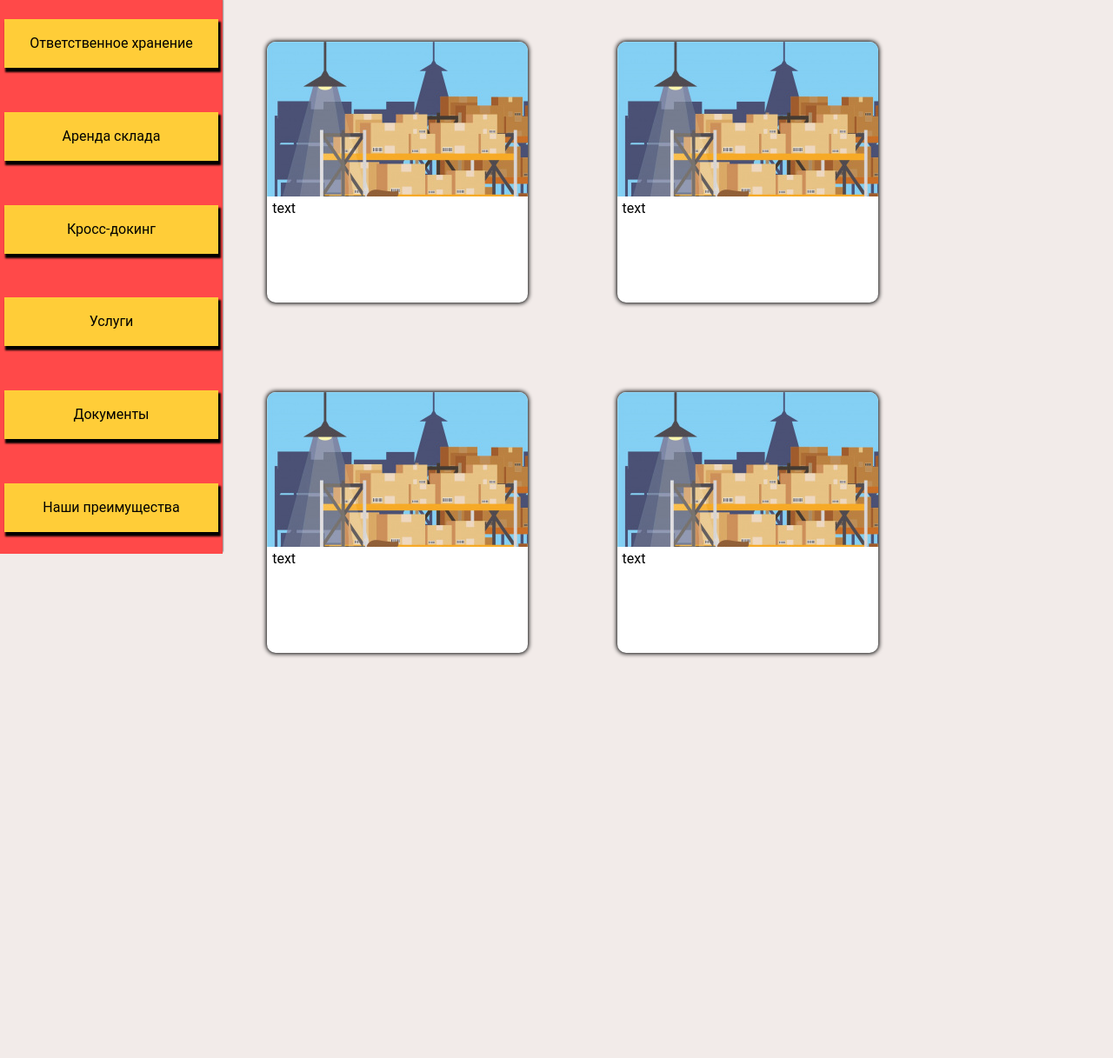
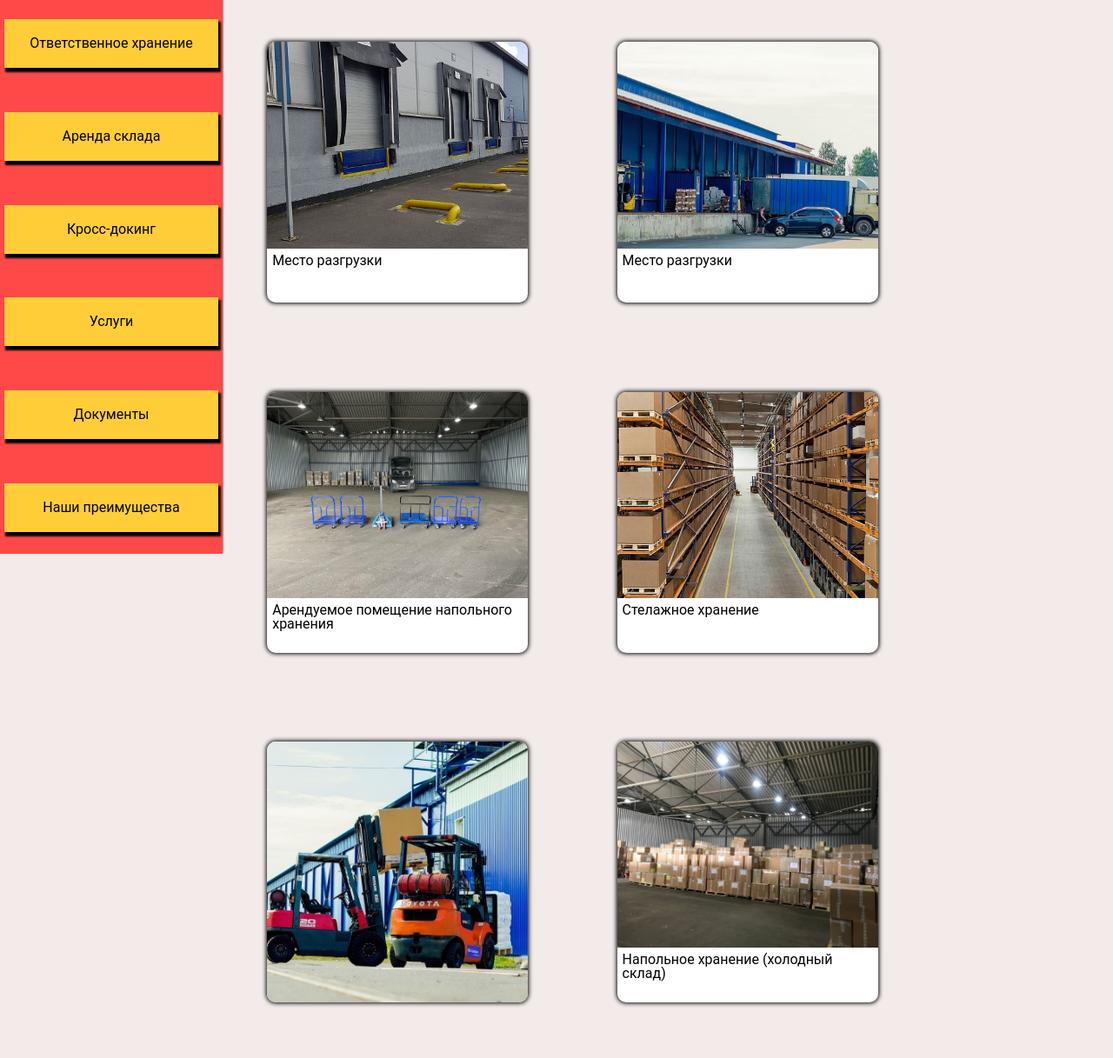
Before and after one commit to kalininmn/Warehousing-services, a website: page src/pages/PhotosPage.html in a window 1280 px wide. Shown: the part 163-1380 px from the top of the page at 87% size. Before the commit the page ends 965 px from the top, so only its background shows below. Drawn offline with nearby package versions, Linux system fonts and the light colour scheme; files that its build step writes are made by us from their sources; files whose address does not match are found by name.

Commit message:
Added him-photos

```diff
--- a/src/pages/PhotosPage.html
+++ b/src/pages/PhotosPage.html
@@ -54,17 +54,108 @@
 
   <div class="wrapper-main">
     <div class="wrapper-photo-card">
-      <div class="photo-card"><div class="wrapper-img"><img src="/assets/photos/logo.jpg" alt="Картинка"></div><div class="wrapper-text"><span>text</span></div></div>
+      <div class="photo-card">
+        <div class="wrapper-img"><img src="/assets/photos/1.jpg" alt="Картинка"></div>
+        <div class="wrapper-text">
+          <span>Место разгрузки</span>
+        </div>
+      </div>
     </div>
     <div class="wrapper-photo-card">
-      <div class="photo-card"><div class="wrapper-img"><img src="/assets/photos/logo.jpg" alt="Картинка"></div><div class="wrapper-text"><span>text</span></div></div>
+      <div class="photo-card">
+        <div class="wrapper-img"><img src="/assets/photos/11.jpg" alt="Картинка"></div>
+        <div class="wrapper-text">
+          <span>Место разгрузки</span>
+        </div>
+      </div>
+    </div>
+
+    <div class="wrapper-photo-card">
+      <div class="photo-card">
+        <div class="wrapper-img"><img src="/assets/photos/2.jpg" alt="Картинка"></div>
+        <div class="wrapper-text">
+          <span>Арендуемое помещение напольного хранения</span>
+        </div>
+      </div>
+    </div>
+
+    <div class="wrapper-photo-card">
+      <div class="photo-card">
+        <div class="wrapper-img"><img src="/assets/photos/3.jpg" alt="Картинка"></div>
+        <div class="wrapper-text">
+          <span>Стелажное хранение</span>
+        </div>
+      </div>
+    </div>
+
+    <div class="wrapper-photo-card">
+      <div class="photo-card">
+        <div class="wrapper-img" style="height: 100%;"><img src="/assets/photos/4.jpg" alt="Картинка"></div>
+      </div>
+    </div>
+
+    <div class="wrapper-photo-card">
+      <div class="photo-card">
+        <div class="wrapper-img"><img src="/assets/photos/5.jpg" alt="Картинка"></div>
+        <div class="wrapper-text">
+          <span>Напольное хранение (холодный склад)</span>
+        </div>
+      </div>
+    </div>
+
+    <div class="wrapper-photo-card">
+      <div class="photo-card">
+        <div class="wrapper-img"><img src="/assets/photos/6.jpg" alt="Картинка"></div>
+        <div class="wrapper-text">
+          <span>Напольное хранение (отапливаемый склад)</span>
+        </div>
+      </div>
+    </div>
+
+    <div class="wrapper-photo-card">
+      <div class="photo-card">
+        <div class="wrapper-img"><img src="/assets/photos/7.jpg" alt="Картинка"></div>
+        <div class="wrapper-text">
+          <span>Хранение лодок и яхт</span>
+        </div>
+      </div>
+    </div>
+
+    <div class="wrapper-photo-card">
+      <div class="photo-card">
+        <div class="wrapper-img"><img src="/assets/photos/8.jpg" alt="Картинка"></div>
+        <div class="wrapper-text">
+          <span>Фулфилмет</span>
+        </div>
+      </div>
+    </div>
+
+    <div class="wrapper-photo-card">
+      <div class="photo-card">
+        <div class="wrapper-img"><img src="/assets/photos/9.jpg" alt="Картинка"></div>
+        <div class="wrapper-text">
+          <span>Аренда офисов</span>
+        </div>
+      </div>
     </div>
     <div class="wrapper-photo-card">
-      <div class="photo-card"><div class="wrapper-img"><img src="/assets/photos/logo.jpg" alt="Картинка"></div><div class="wrapper-text"><span>text</span></div></div>
+      <div class="photo-card">
+        <div class="wrapper-img"><img src="/assets/photos/12.jpg" alt="Картинка"></div>
+        <div class="wrapper-text">
+          <span>Аренда офисов</span>
+        </div>
+      </div>
     </div>
+
     <div class="wrapper-photo-card">
-      <div class="photo-card"><div class="wrapper-img"><img src="/assets/photos/logo.jpg" alt="Картинка"></div><div class="wrapper-text"><span>text</span></div></div>
+      <div class="photo-card">
+        <div class="wrapper-img"><img src="/assets/photos/10.jpg" alt="Картинка"></div>
+        <div class="wrapper-text">
+          <span>Вспомогательные материалы</span>
+        </div>
+      </div>
     </div>
+
   </div>
 
   <script src="./scripts/utils/loadLogo.js"></script>
--- a/src/styles/scss/photos.scss
+++ b/src/styles/scss/photos.scss
@@ -16,11 +16,16 @@
       display: flex;
       flex-direction: column;
       .wrapper-img {
-        height: 60%;
+        height: 80%;
         overflow: hidden;
+        img {
+          width: 100%;
+          height: 100%;
+          object-fit: cover;
+        }
       }
       .wrapper-text {
-        height: 40%;
+        height: 20%;
         overflow: hidden;
         padding: 2%;
         box-sizing: border-box;
```
Also changed, not shown: src/assets/photos/1.jpg (added), src/assets/photos/10.jpg (added), src/assets/photos/11.jpg (added), src/assets/photos/12.jpg (added), src/assets/photos/2.jpg (added), src/assets/photos/3.jpg (added), src/assets/photos/4.jpg (added), src/assets/photos/5.jpg (added), src/assets/photos/6.jpg (added), src/assets/photos/7.jpg (added), src/assets/photos/8.jpg (added), src/assets/photos/9.jpg (added), src/assets/photos/logo.jpg (deleted), src/styles/css/photos.css.
